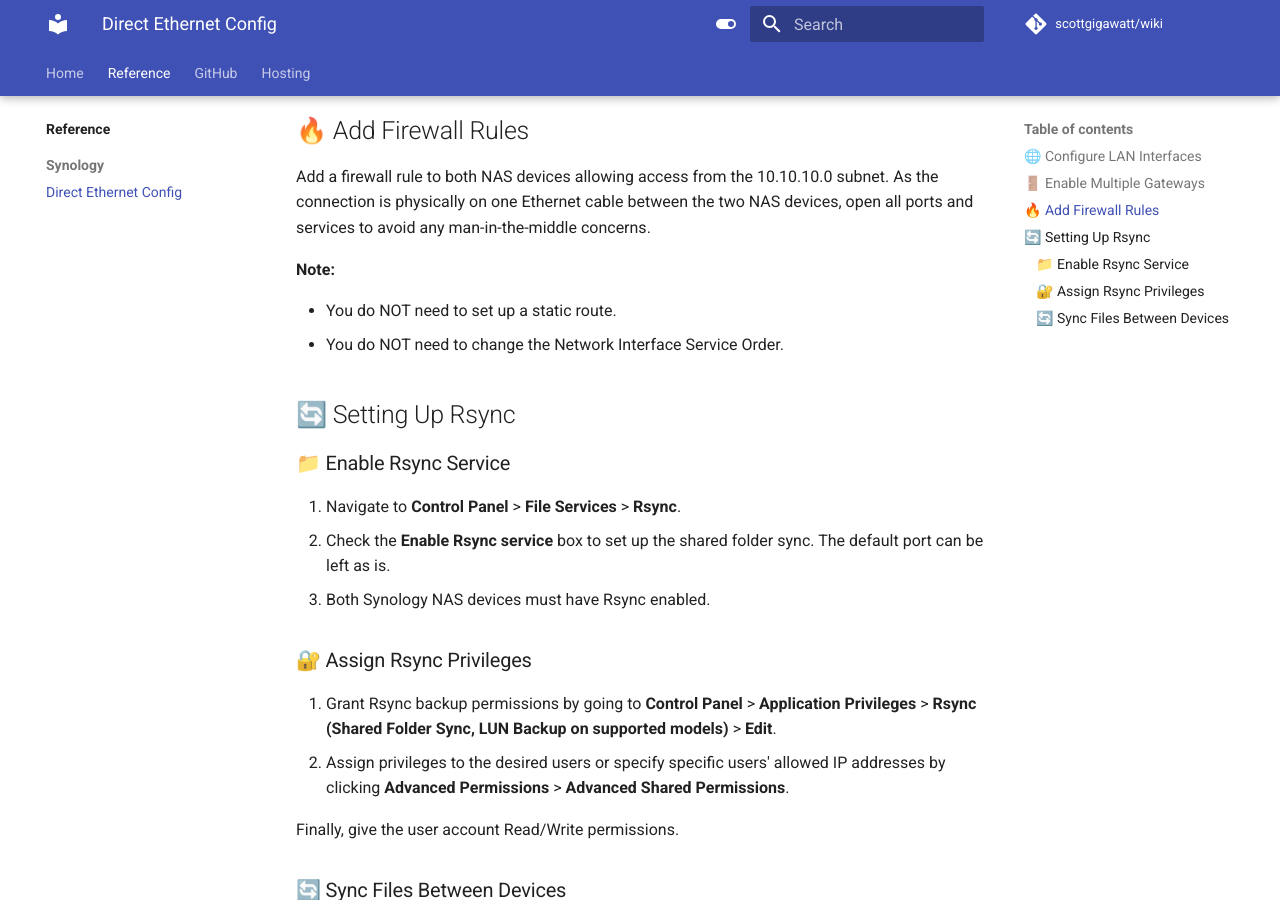
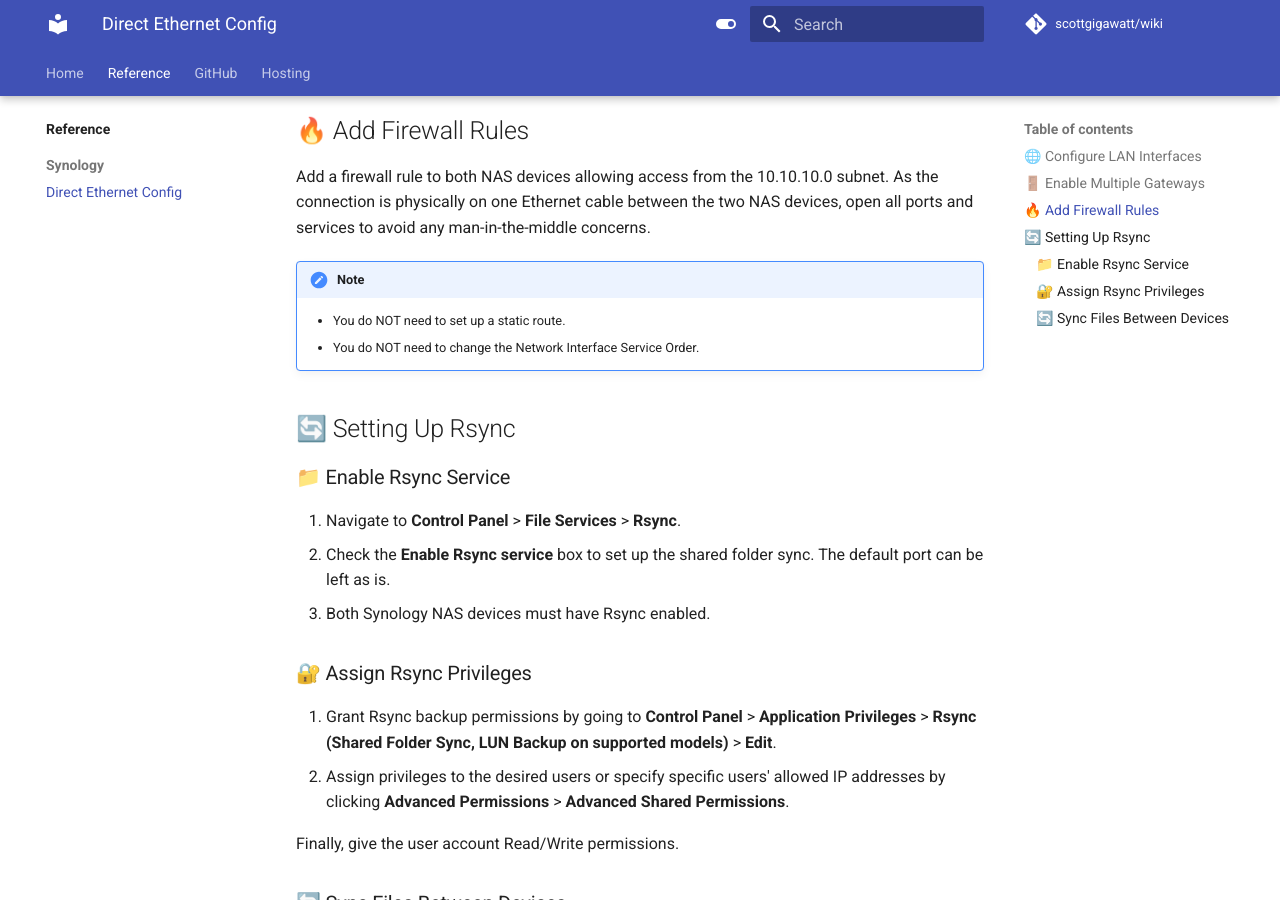
Before and after one commit to scottgigawatt/wiki, an MkDocs documentation site: the page built from docs/reference/synology/direct-ethernet-config.md, in a window 1280 px wide and 900 px high, scrolled down 724 px. Built offline with MkDocs 1.6.1 and Material for MkDocs 9.7.7, drawn with Linux system fonts in a browser that asks for light colours; comment, search, counter and statistics services are not loaded.

Commit message:
Update how to

```diff
--- a/docs/reference/synology/direct-ethernet-config.md
+++ b/docs/reference/synology/direct-ethernet-config.md
@@ -24,10 +24,9 @@ This ensures routing for each network interface to go through their respective g
 
 Add a firewall rule to both NAS devices allowing access from the 10.10.10.0 subnet. As the connection is physically on one Ethernet cable between the two NAS devices, open all ports and services to avoid any man-in-the-middle concerns.
 
-**Note:**
-
-- You do NOT need to set up a static route.
-- You do NOT need to change the Network Interface Service Order.
+!!! note
+    - You do NOT need to set up a static route.
+    - You do NOT need to change the Network Interface Service Order.
 
 ## 🔄 Setting Up Rsync
 
```
